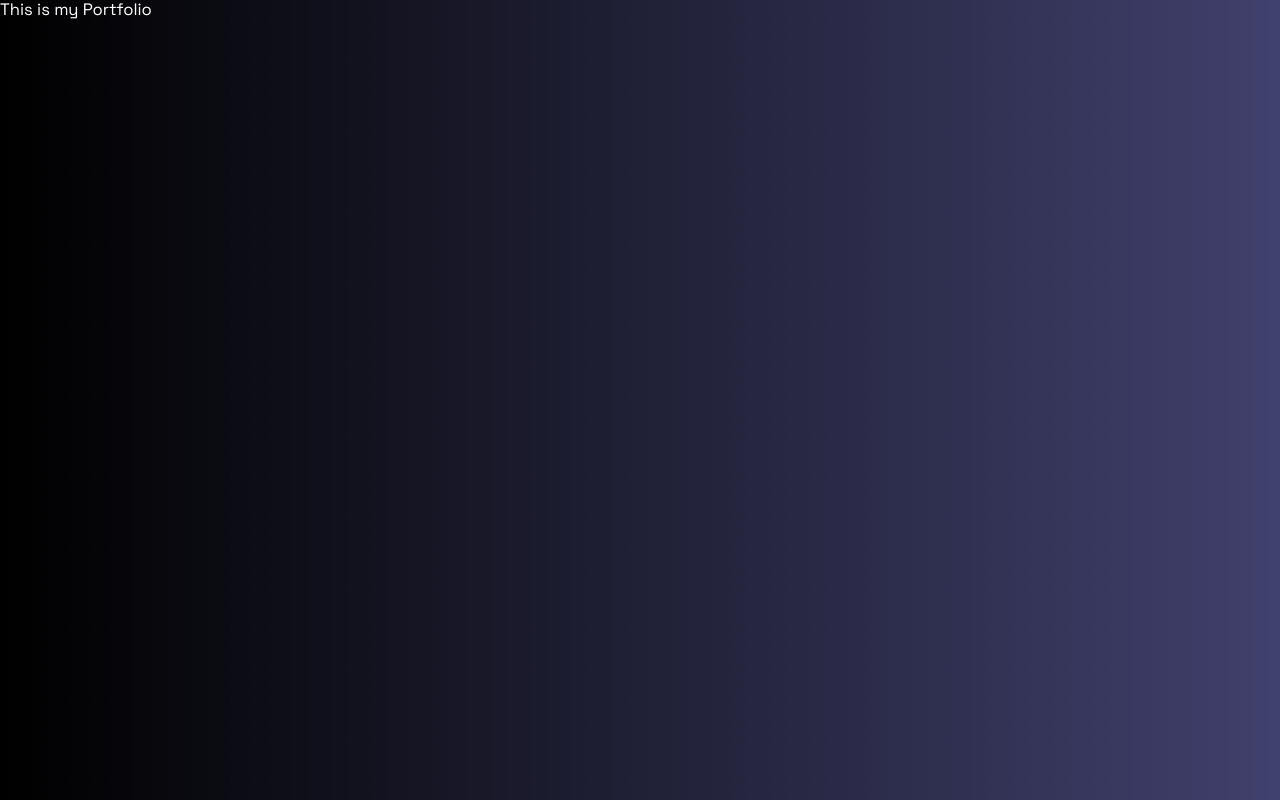
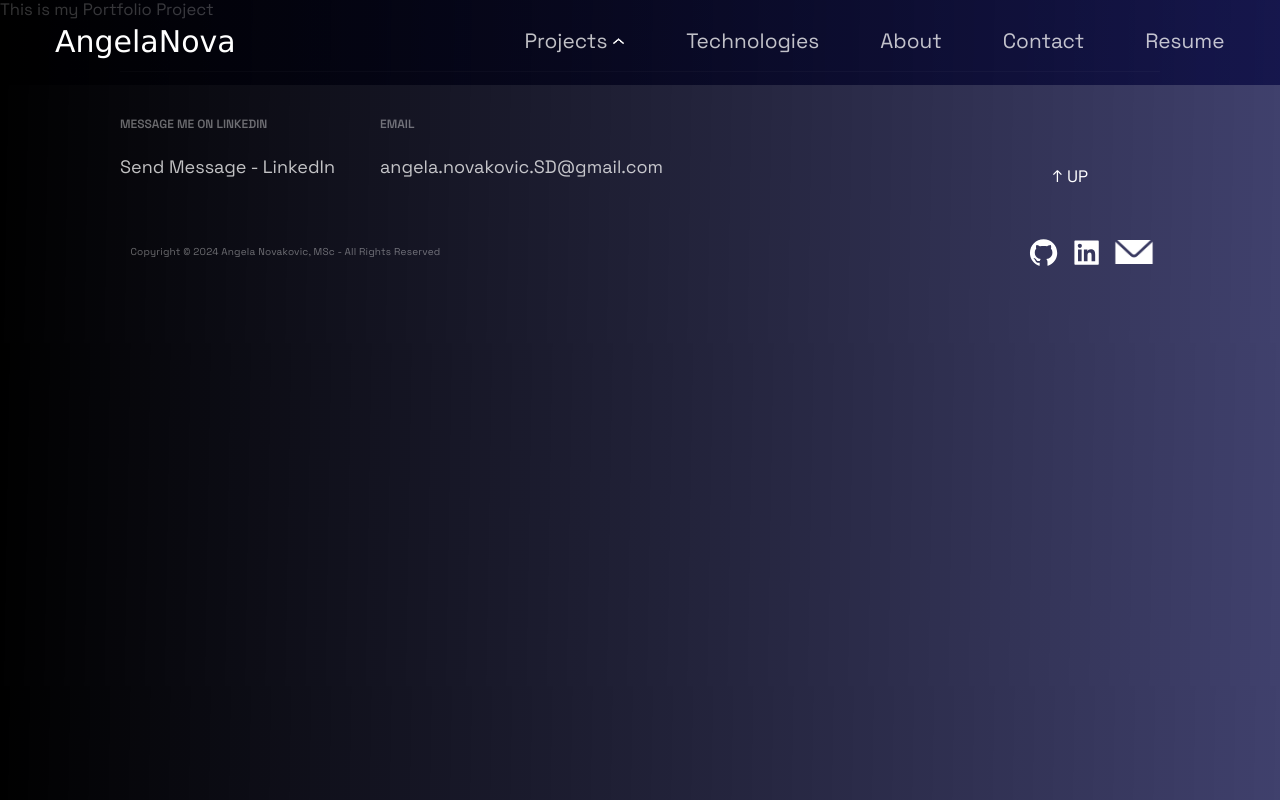
Before and after one commit to AngelaNova/Portfolio_AngelaNovakovic.com, a Next.js app: page /PortfolioPage in a window 1280 px wide. Built offline with nearby package versions, Linux system fonts and the light colour scheme.

Commit message:
PortfolioPage.js Setup
The PortfolioPage.js has been successfully been created.

```diff
--- a/src/components/Header/Header.js
+++ b/src/components/Header/Header.js
@@ -25,7 +25,7 @@ const Header = () =>  {
               <img width="18px" style={{ paddingLeft: "5px" }} paddingLeft="5px" src="/images/arrowDownIcon.png" alt="Arrow Down Icon" />
               <ul>
                 <li>
-                  <Link href="/PortfolioPage">
+                  <Link href="./PortfolioPage">
                     <NavLink>Portfolio Project</NavLink>
                   </Link>
                 </li>
--- a/src/components/PortfolioProject/PortfolioProject.js
+++ b/src/components/PortfolioProject/PortfolioProject.js
@@ -1,11 +1,10 @@
-import React from 'react'
+// components/PortfolioProject/PortfolioProject.js
+import React from 'react';
 
 const PortfolioProject = () => {
   return (
-    <div>
-     <p> This is my Portfolio  </p>
-    </div>
-  )
+    <p>This is my Portfolio Project</p>
+  );
 }
 
-export default PortfolioProject
+export default PortfolioProject;
--- a/src/pages/PortfolioPage.js
+++ b/src/pages/PortfolioPage.js
@@ -1,11 +1,14 @@
-// pages/portfolio.js
+// pages/portfolio-project.js
+import React from 'react';
+import {Layout} from '../layout/Layout';
 import PortfolioProject from '../components/PortfolioProject/PortfolioProject';
 
+const PortfolioProjectPage = () => {
+  return (
+    <Layout>
+      <PortfolioProject />
+    </Layout>
+  );
+}
 
-const PortfolioPage = () => {
-  return (
-    <PortfolioProject></PortfolioProject>
-  );
-};
-
-export default PortfolioPage;
+export default PortfolioProjectPage;
--- a/src/pages/index.js
+++ b/src/pages/index.js
@@ -5,10 +5,10 @@ import Hero from '../components/Hero/Hero';
 import Projects from '../components/Projects/Projects';
 import Technologies from '../components/Technologies/Technologies';
 import Timeline from '../components/TimeLine/TimeLine';
-import PortfolioProject from '../components/PortfolioProject/PortfolioProject';
 import { Layout } from '../layout/Layout';
 import { Section } from '../styles/GlobalComponents';
 import { useRouter } from 'next/router';
+import PortfolioPage from './PortfolioPage';
 
 const Home = () => {
   useEffect(() => {
@@ -16,14 +16,14 @@ const Home = () => {
   }, []);
 
   const router = useRouter();
-  const portfolioProjectPath = './PortfolioProfile';
+  const portfolioProjectPath = './PortfolioPage';
   // Check if the current route pathname matches the portfolio project path
   const shouldRenderPortfolioProject = router.pathname === portfolioProjectPath;
 
   return (
     <Layout>
       {shouldRenderPortfolioProject ? (
-        <PortfolioProject />
+        <PortfolioPage />
       ) : (
         <>
           <Section grid>
```
Lines whose indentation alone changed are shown as unchanged.
